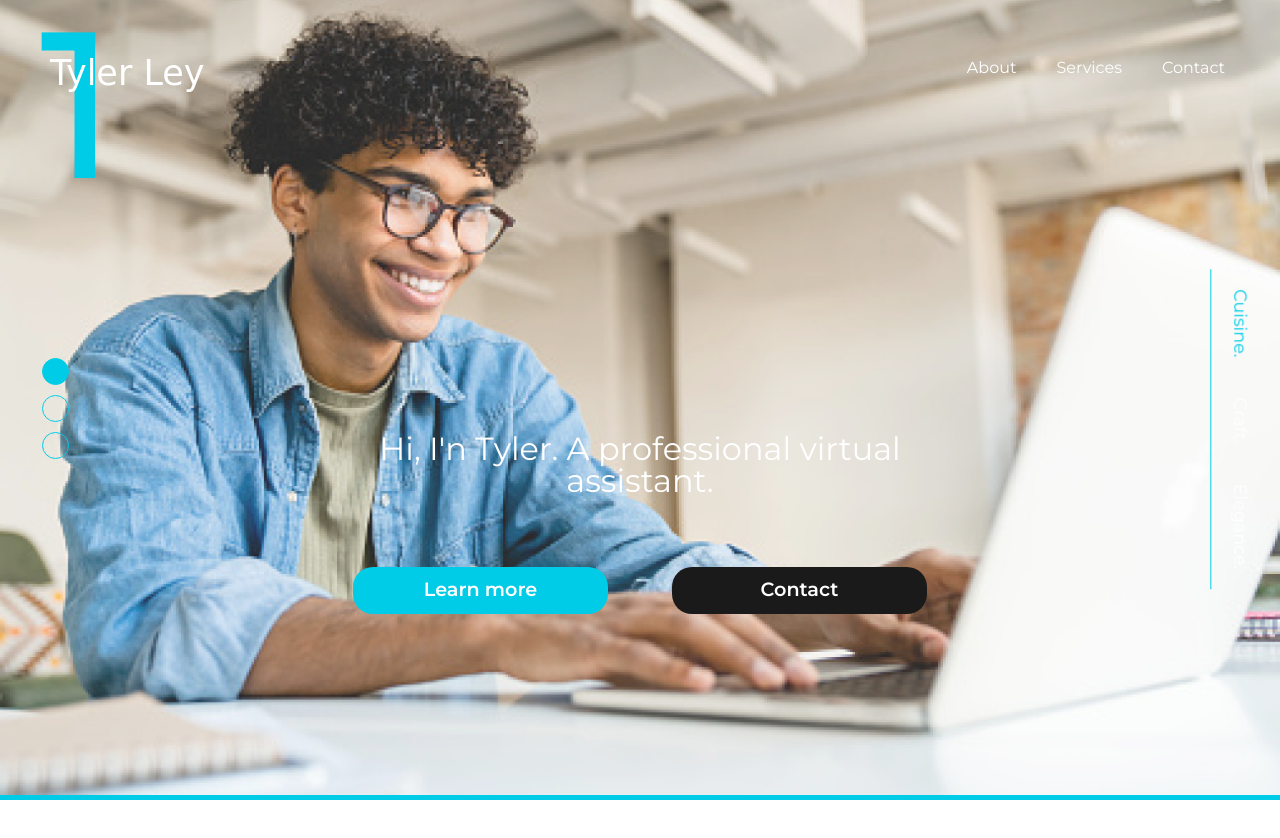
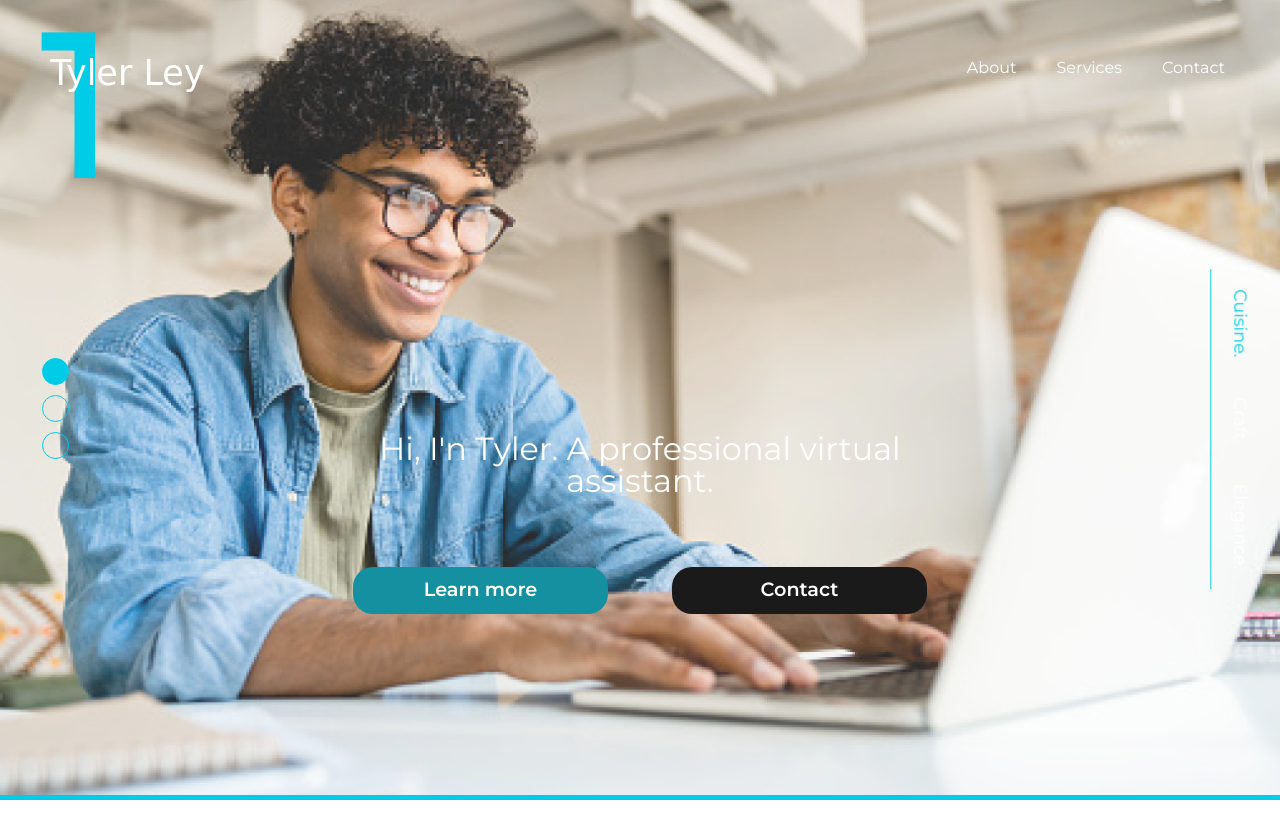
Before and after one commit to DavidFrempong/Reeno-Website, a plain HTML site: page index.html in a window 1280 px wide. Shown: the top 838 px of the page. Drawn offline with Linux system fonts and the light colour scheme; a web font is replaced by a local one.

Commit message:
Update style.css

```diff
--- a/css/style.css
+++ b/css/style.css
@@ -176,7 +176,7 @@ color: #000000;
 position: relative;
 width: 255px;
 height: 47px;
-background: #00cce7;
+background: #1490a0;
 border-radius: 20px;
 right: 32px;
 display: flex;
```
